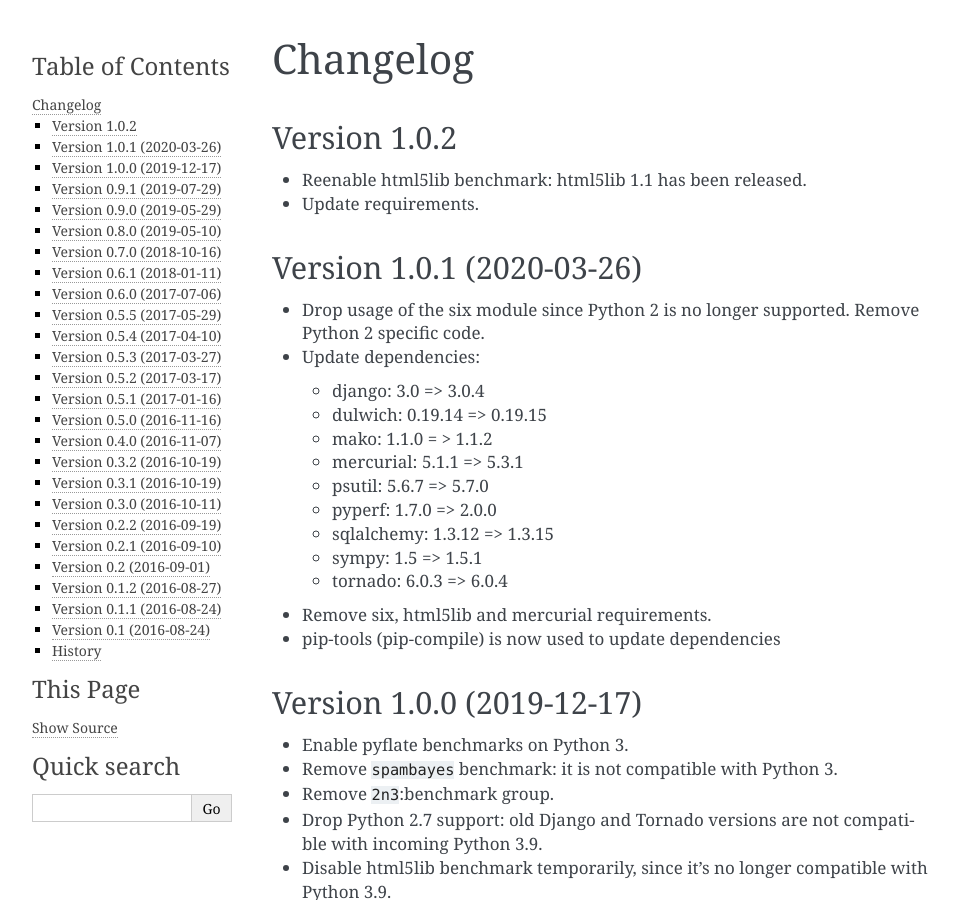
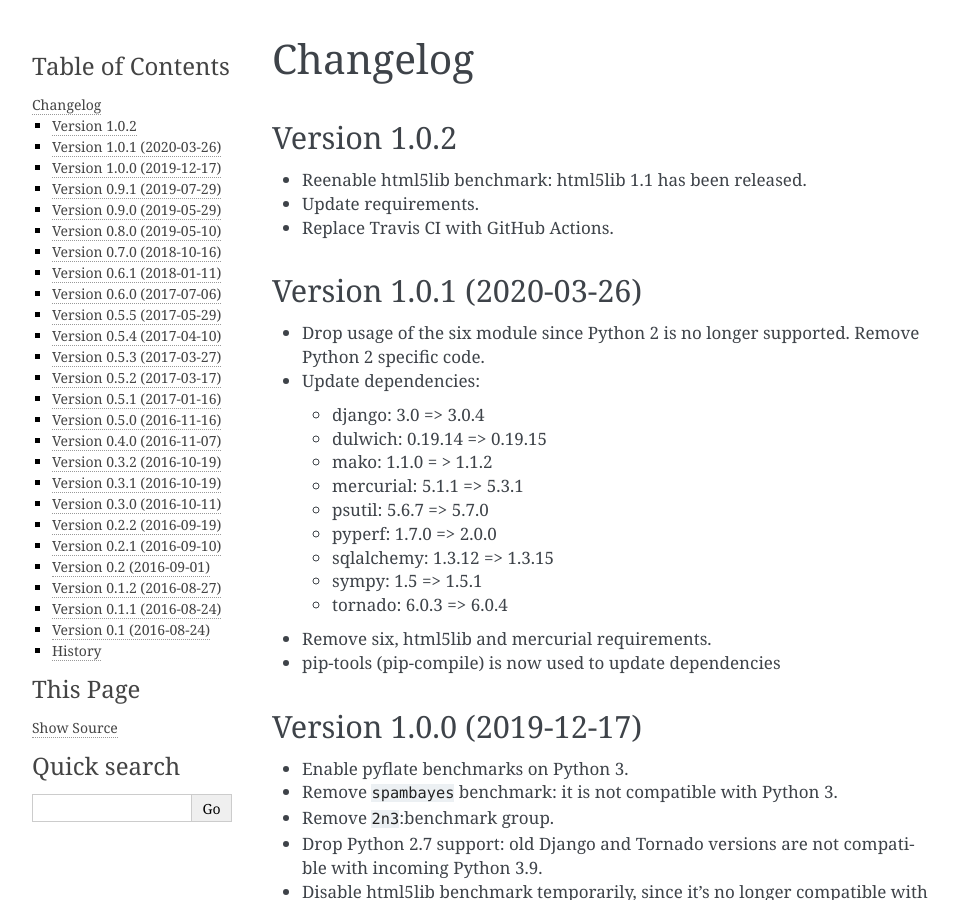
Before and after one commit to python/pyperformance, a Sphinx documentation site: the page built from doc/changelog.rst, in a window 1280 px wide and 900 px high. Shown: the whole window, without its empty margins (148-1107 px from the left). Built offline with Sphinx 7.4.7, drawn with Linux system fonts in a browser that asks for light colours.

Commit message:
Remove references to Travis CI

```diff
--- a/README.rst
+++ b/README.rst
@@ -6,9 +6,9 @@
    :alt: Latest pyperformance release on the Python Cheeseshop (PyPI)
    :target: https://pypi.python.org/pypi/pyperformance
 
-.. image:: https://travis-ci.com/python/pyperformance.svg?branch=master
-   :alt: Build status of pyperformance on Travis CI
-   :target: https://travis-ci.com/github/python/pyperformance
+.. image:: https://github.com/python/pyperformance/actions/workflows/build.yml/badge.svg
+   :alt: Build status of pyperformance on GitHub Actions
+   :target: https://github.com/python/pyperformance/actions
 
 The ``pyperformance`` project is intended to be an authoritative source of
 benchmarks for all Python implementations. The focus is on real-world
--- a/doc/changelog.rst
+++ b/doc/changelog.rst
@@ -6,6 +6,7 @@
 
 * Reenable html5lib benchmark: html5lib 1.1 has been released.
 * Update requirements.
+* Replace Travis CI with GitHub Actions.
 
 Version 1.0.1 (2020-03-26)
 --------------------------
--- a/setup.py
+++ b/setup.py
@@ -19,10 +19,8 @@
 #  - git commit -a -m "prepare release x.y"
 #  - run tests: tox --parallel auto
 #  - git push
-#  - check Travis CI status:
-#    https://travis-ci.com/github/python/pyperformance
-#  - check AppVeyor status:
-#    https://ci.appveyor.com/project/lazka/pyperformance-rdqv8
+#  - check the CI status:
+#    https://github.com/python/pyperformance/actions
 #
 # Release a new version:
 #
```
Also changed, not shown: 2 other files.
